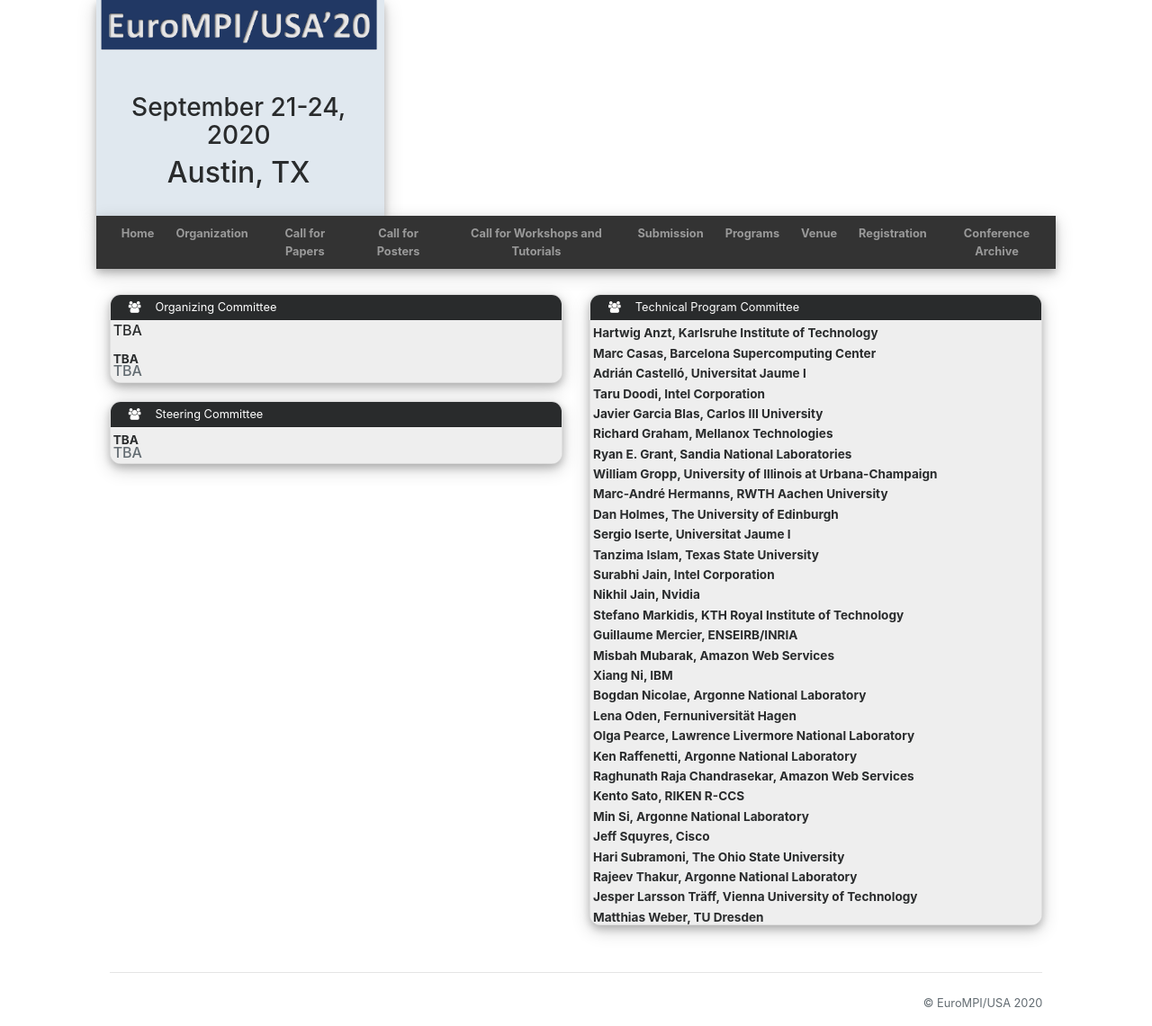
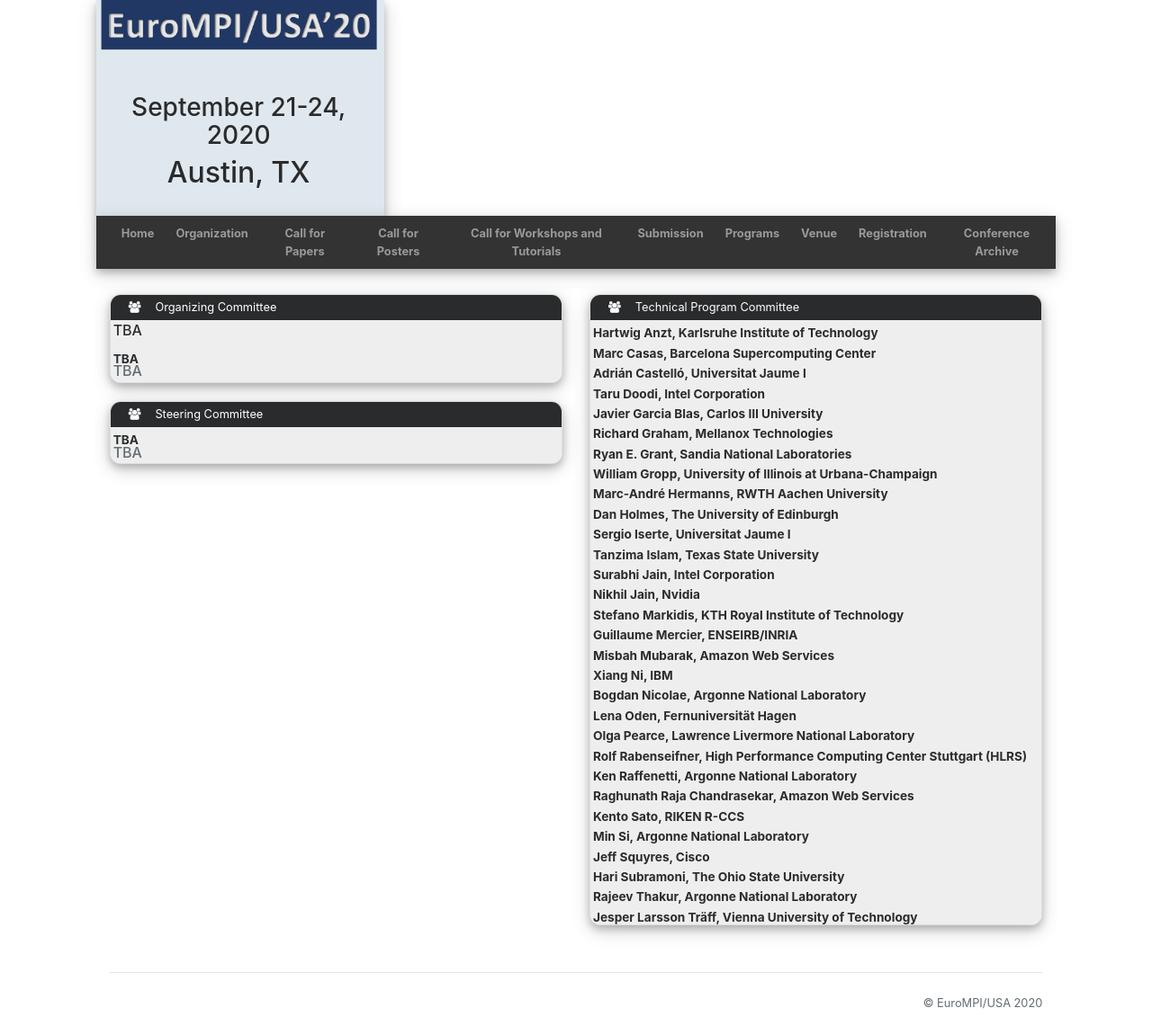
Before and after one commit to eurompi/eurompi.github.io, a Jekyll site: the page built from committees.html, in a window 1280 px wide. Shown: the whole page at 90% size. Built offline with Jekyll 4.4.1, drawn with Linux system fonts in a browser that asks for light colours; nearby versions of some CDN libraries.

Commit message:
Updated TPC

```diff
--- a/_data/conference.yml
+++ b/_data/conference.yml
@@ -165,6 +165,7 @@
   - name: Bogdan Nicolae, Argonne National Laboratory
   - name: Lena Oden, Fernuniversität Hagen
   - name: Olga Pearce, Lawrence Livermore National Laboratory
+  - name: Rolf Rabenseifner, High Performance Computing Center Stuttgart (HLRS)
   - name: Ken Raffenetti, Argonne National Laboratory
   - name: Raghunath Raja Chandrasekar, Amazon Web Services
   - name: Kento Sato, RIKEN R-CCS
@@ -173,4 +174,3 @@
   - name: Hari Subramoni, The Ohio State University
   - name: Rajeev Thakur, Argonne National Laboratory
   - name: Jesper Larsson Träff, Vienna University of Technology
-  - name: Matthias Weber, TU Dresden
```
